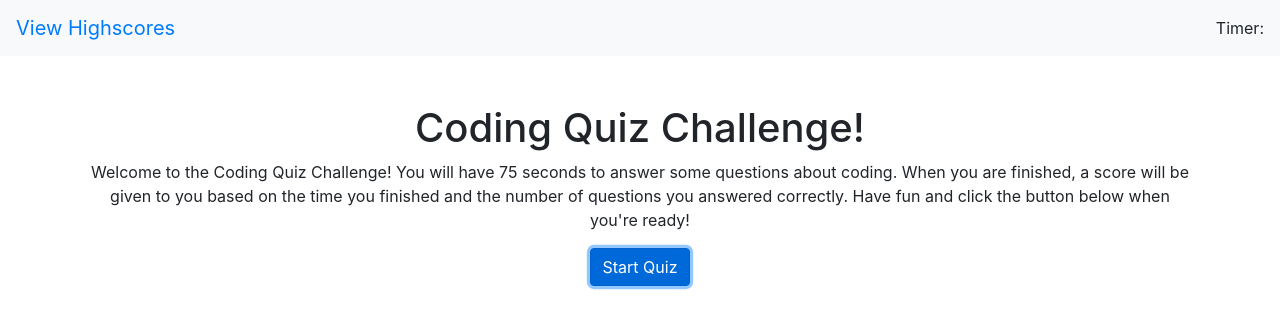
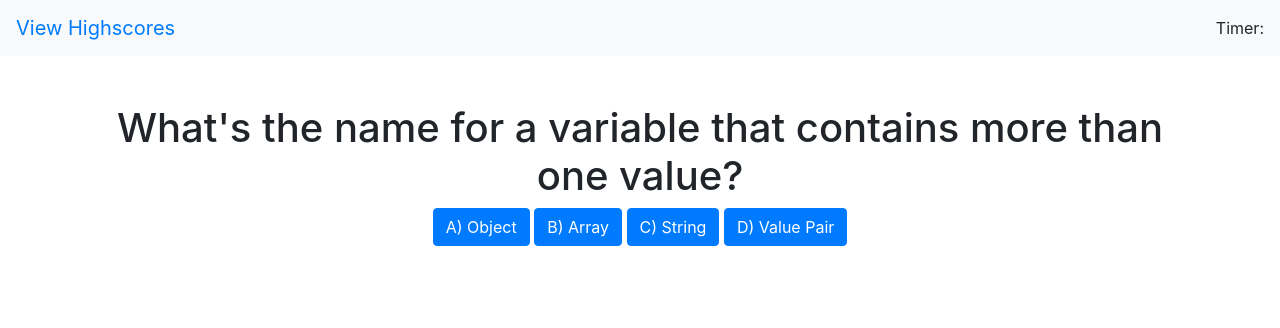
Before and after one commit to alek2535/Code-Quiz, a plain HTML site: page index.html in a window 1280 px wide. Both pictures are taken after a click on the button "Start Quiz". Drawn offline with nearby package versions, Linux system fonts and the light colour scheme.

Commit message:
added another div with a question in it and 4 answers with buttons. added code to js file. created variables for each div and the start button. added event listener that hides the start div and brings up the question-1 div.

```diff
--- a/index.html
+++ b/index.html
@@ -15,10 +15,18 @@
     </span>
     </nav>
     <!-- Div container with start button -->
-    <div class="container text-center mt-5">
+    <div class="container text-center mt-5" id="start-page">
         <h1>Coding Quiz Challenge!</h1>
         <p>Welcome to the Coding Quiz Challenge! You will have 75 seconds to answer some questions about coding. When you are finished, a score will be given to you based on the time you finished and the number of questions you answered correctly. Have fun and click the button below when you're ready!</p>
         <button type="button" class="btn btn-primary" id="start-button">Start Quiz</button>
+    </div>
+
+    <div class="d-none" id="question-1">
+        <h1>What's the name for a variable that contains more than one value?</h1>
+        <button type="button" class="btn btn-primary question-1">A) Object</button>
+        <button type="button" class="btn btn-primary question-1">B) Array</button>
+        <button type="button" class="btn btn-primary question-1">C) String</button>
+        <button type="button" class="btn btn-primary question-1">D) Value Pair</button>
     </div>
 
 
@@ -26,5 +34,7 @@
     <script src="https://code.jquery.com/jquery-3.4.1.slim.min.js" integrity="sha384-J6qa4849blE2+poT4WnyKhv5vZF5SrPo0iEjwBvKU7imGFAV0wwj1yYfoRSJoZ+n" crossorigin="anonymous"></script>
     <script src="https://cdn.jsdelivr.net/npm/popper.js@1.16.0/dist/umd/popper.min.js" integrity="sha384-Q6E9RHvbIyZFJoft+2mJbHaEWldlvI9IOYy5n3zV9zzTtmI3UksdQRVvoxMfooAo" crossorigin="anonymous"></script>
     <script src="https://stackpath.bootstrapcdn.com/bootstrap/4.4.1/js/bootstrap.min.js" integrity="sha384-wfSDF2E50Y2D1uUdj0O3uMBJnjuUD4Ih7YwaYd1iqfktj0Uod8GCExl3Og8ifwB6" crossorigin="anonymous"></script>
+    <!-- My JS -->
+    <script src="script.js"></script>
 </body>
 </html>
--- a/script.js
+++ b/script.js
@@ -0,0 +1,8 @@
+let startButton = document.getElementById('start-button');
+let startPage = document.getElementById('start-page');
+let questionOnePage = document.getElementById('question-1');
+
+startButton.addEventListener('click', function() {
+    startPage.className = 'container text-center mt-5 d-none';
+    questionOnePage.className = 'container text-center mt-5';
+})
```
